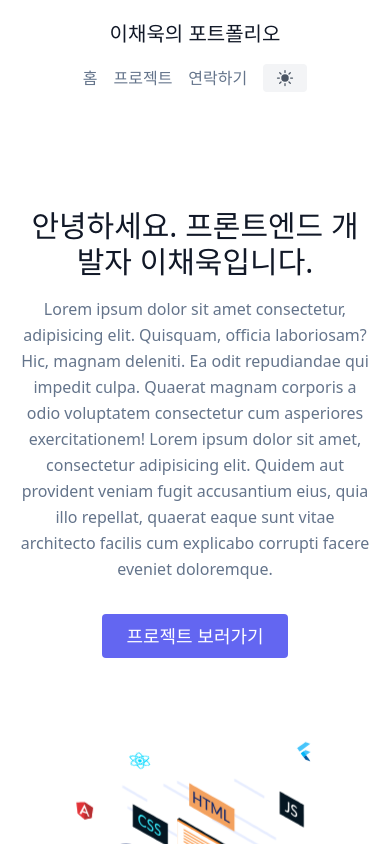
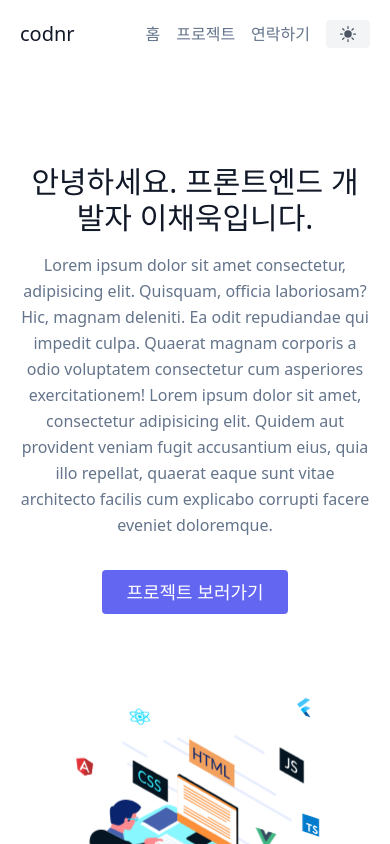
Before and after one commit to codnr98/next-portfolio, a Next.js app: page / in a window 390 px wide. Shown: the top 844 px of the page. Built offline with nearby package versions, Linux system fonts and the light colour scheme.

Commit message:
design: header 레이아웃 수정

```diff
--- a/components/Header.tsx
+++ b/components/Header.tsx
@@ -3,15 +3,12 @@ import DarkModeToggleButton from './dark-mode-toggle-button'
 
 const Header = () => {
   return (
-    <header className="text-gray-600 body-font">
-      <div className="container flex flex-wrap p-5 flex-col md:flex-row items-center mx-auto">
-        <Link
-          href="/"
-          className="flex title-font font-medium items-center text-gray-900 mb-4 md:mb-0"
-        >
-          <span className="text-xl">이채욱의 포트폴리오</span>
+    <header className="text-gray-600 body-font w-screen">
+      <div className="flex justify-between p-5 items-center">
+        <Link href="/" className="font-medium items-center text-gray-900">
+          <span className="text-xl">codnr</span>
         </Link>
-        <nav className="md:ml-auto flex flex-wrap items-center text-base justify-center gap-4">
+        <nav className="flex items-center text-base gap-4">
           <Link href="/" className="hover:text-gray-900">
             홈
           </Link>
```
